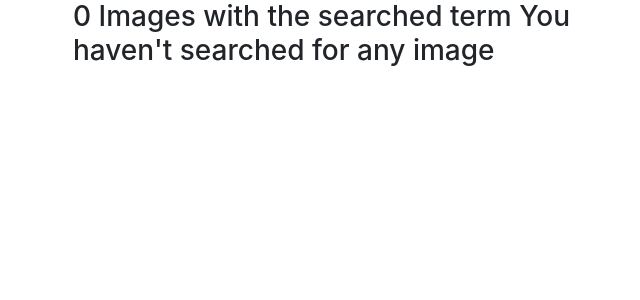
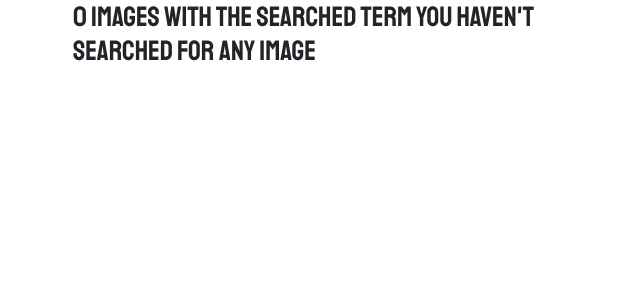
Before and after one commit to IreneMercy/Photo-Gallery, a Django app: page /photo/search/ in a window 1280 px wide. Shown: the part 56-356 px from the top of the page, without its empty margins (12-652 px from the left). Run offline with Django 3.2, Linux system fonts and the light colour scheme; some libraries are stand-ins or nearby versions.

Commit message:
add font family

```diff
--- a/photo/templates/gall/search.html
+++ b/photo/templates/gall/search.html
@@ -1,7 +1,7 @@
 {% include 'base.html' %}
 
 {% block content %}
-  <div class="container">
+  <div class="container content">
     <div class="row">
       <div class="col-md-6">
         {% if images %}
```
